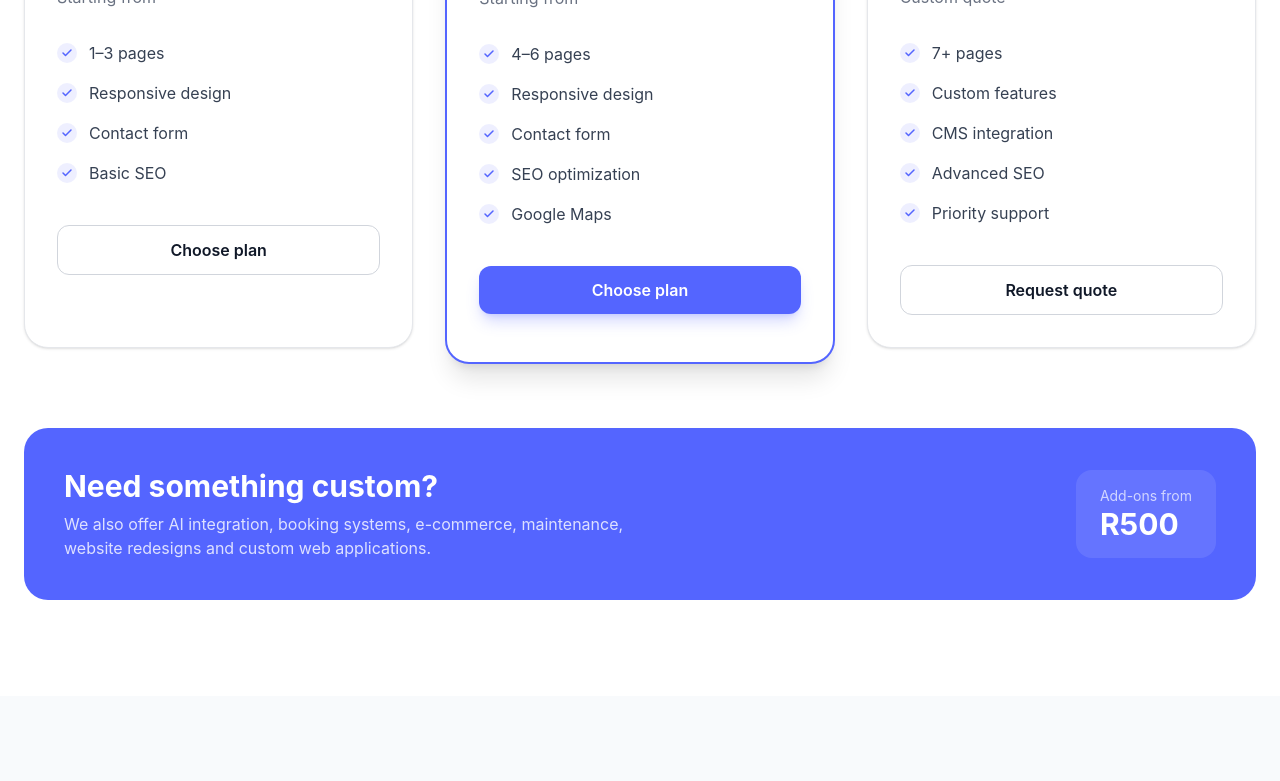
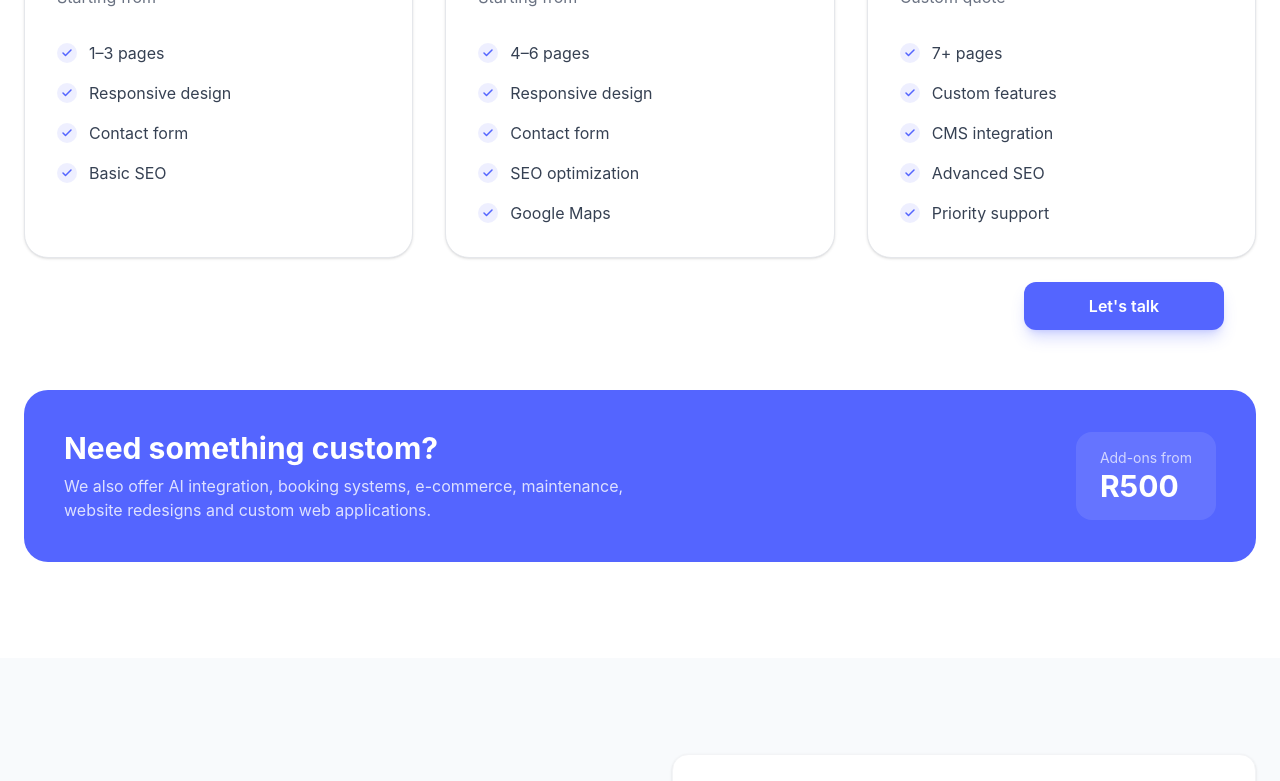
Before and after one commit to ThembelihleQueeneth/OpCode, a React (Vite) app: page / in a window 1280 px wide. Shown: the part 1273-2054 px from the top of the page. Built offline with nearby package versions, Linux system fonts and the light colour scheme.

Commit message:
Enhancing ui

```diff
--- a/src/components/Contact.tsx
+++ b/src/components/Contact.tsx
@@ -193,7 +193,7 @@ export const Contact = () => {
 
               <button
                 type="submit"
-                className="w-full rounded-xl bg-[#5465FF] py-4 font-semibold text-white transition hover:bg-[#4354F5]"
+                className="w-full rounded-xl bg-[#5465FF] cursor-pointer py-4 font-semibold text-white transition hover:bg-[#4354F5]"
               >
                 Send Message
               </button>
--- a/src/components/Pricing.tsx
+++ b/src/components/Pricing.tsx
@@ -6,8 +6,7 @@ const plans = [
     price: "R2 500",
     priceNote: "Starting from",
     features: ["1–3 pages", "Responsive design", "Contact form", "Basic SEO"],
-    cta: "Choose plan",
-    featured: false,
+
   },
   {
     name: "Standard",
@@ -20,8 +19,8 @@ const plans = [
       "SEO optimization",
       "Google Maps",
     ],
-    cta: "Choose plan",
-    featured: true,
+
+
   },
   {
     name: "Enterprise",
@@ -34,8 +33,7 @@ const plans = [
       "Advanced SEO",
       "Priority support",
     ],
-    cta: "Request quote",
-    featured: false,
+
   },
 ];
 
@@ -95,21 +93,16 @@ export const Pricing = () => {
                 ))}
               </ul>
 
-              <button
-                className={
-                  plan.featured
-                    ? "mt-10 w-full rounded-xl bg-[#5465FF] py-3 font-semibold text-white shadow-lg shadow-[#5465FF]/25 transition hover:bg-[#4354F5]"
-                    : "mt-10 w-full rounded-xl border border-gray-300 py-3 font-semibold text-gray-900 transition hover:border-[#5465FF] hover:text-[#5465FF]"
-                }
-              >
-                {plan.cta}
-              </button>
+
             </div>
           ))}
         </div>
+          <button className="mt-6 cursor-pointer ml-250 w-50 rounded-xl bg-[#5465FF] py-3 font-semibold text-white shadow-lg shadow-[#5465FF]/25 transition hover:bg-[#4354F5]">
+        Let's talk
+      </button>
 
         {/* Additional services */}
-        <div className="mt-20 flex flex-col items-center gap-6 rounded-3xl bg-[#5465FF] p-10 text-center text-white sm:flex-row sm:justify-between sm:text-left">
+        <div className="mt-15 flex flex-col items-center gap-6 rounded-3xl bg-[#5465FF] p-10 text-center text-white sm:flex-row sm:justify-between sm:text-left">
           <div>
             <h3 className="text-2xl font-bold lg:text-3xl">
               Need something custom?
@@ -120,12 +113,14 @@ export const Pricing = () => {
             </p>
           </div>
 
+
           <div className="flex-shrink-0 rounded-2xl bg-white/10 px-6 py-4">
             <p className="text-sm text-white/70">Add-ons from</p>
             <p className="text-3xl font-bold">R500</p>
           </div>
         </div>
       </div>
+
     </section>
   );
 };
```
